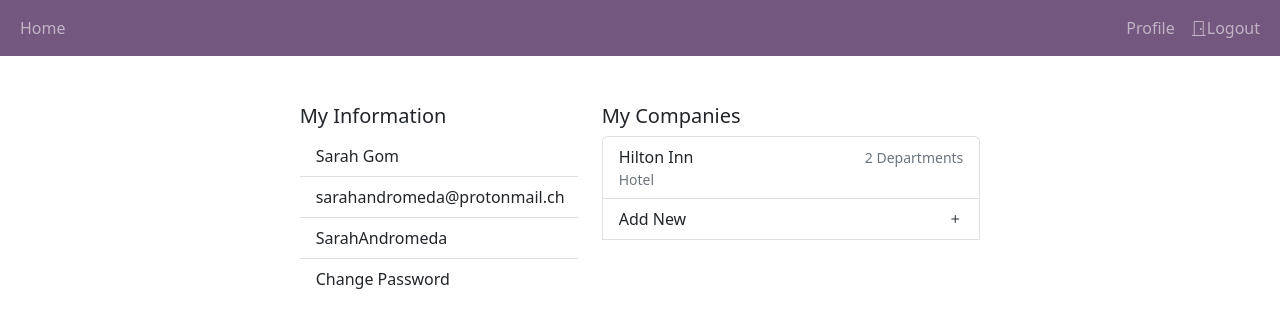
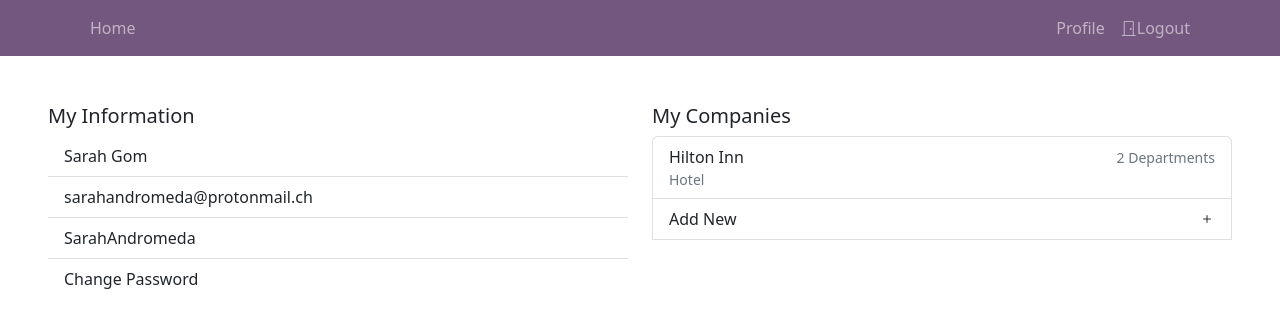
Before and after one commit to sarahandromeda/employee_register_deployment, a Django app: page /home/ in a window 1280 px wide. Shown: the top 328 px of the page. Run offline with Django 4.2, Linux system fonts and the light colour scheme; a user stored in the database is signed in; data comes from the database, SQL or seed files in the repository; some libraries are stand-ins or nearby versions.

Commit message:
Testing.

```diff
--- a/main_register/templates/main_register/base.html
+++ b/main_register/templates/main_register/base.html
@@ -16,7 +16,7 @@
 </head>
 <body>
     <nav class="navbar navbar-expand-md navbar-dark" style="background-color: #74577e">
-        <div class="container-fluid">
+        <div class="container">
             <button class="navbar-toggler" type="button" data-bs-toggle="collapse" data-bs-target="#navbarNavAltMarkup" aria-controls="navbarNavAltMarkup" aria-expanded="false" aria-label="Toggle navigation">
                 <span class="navbar-toggler-icon"></span>
             </button>
--- a/main_register/templates/main_register/user_home.html
+++ b/main_register/templates/main_register/user_home.html
@@ -7,7 +7,7 @@ Home
 {% load crispy_forms_tags %}
 {% block content %}
 <div class="row justify-content-center">
-    <div class="col-3">
+    <div class="col-md">
         <!-- Personal User Information -->
         <h5>My Information</h5>
         <ul class="list-group list-group-flush">
@@ -17,7 +17,7 @@ Home
             <a href="{% url 'change_password' %}" class="list-group-item list-group-item-action">Change Password</a>
           </ul>
     </div>
-    <div class="col-4">
+    <div class="col-md">
         <!-- List of Companies Managed -->
         <h5>My Companies</h5>
         <div class="list-group">
```
